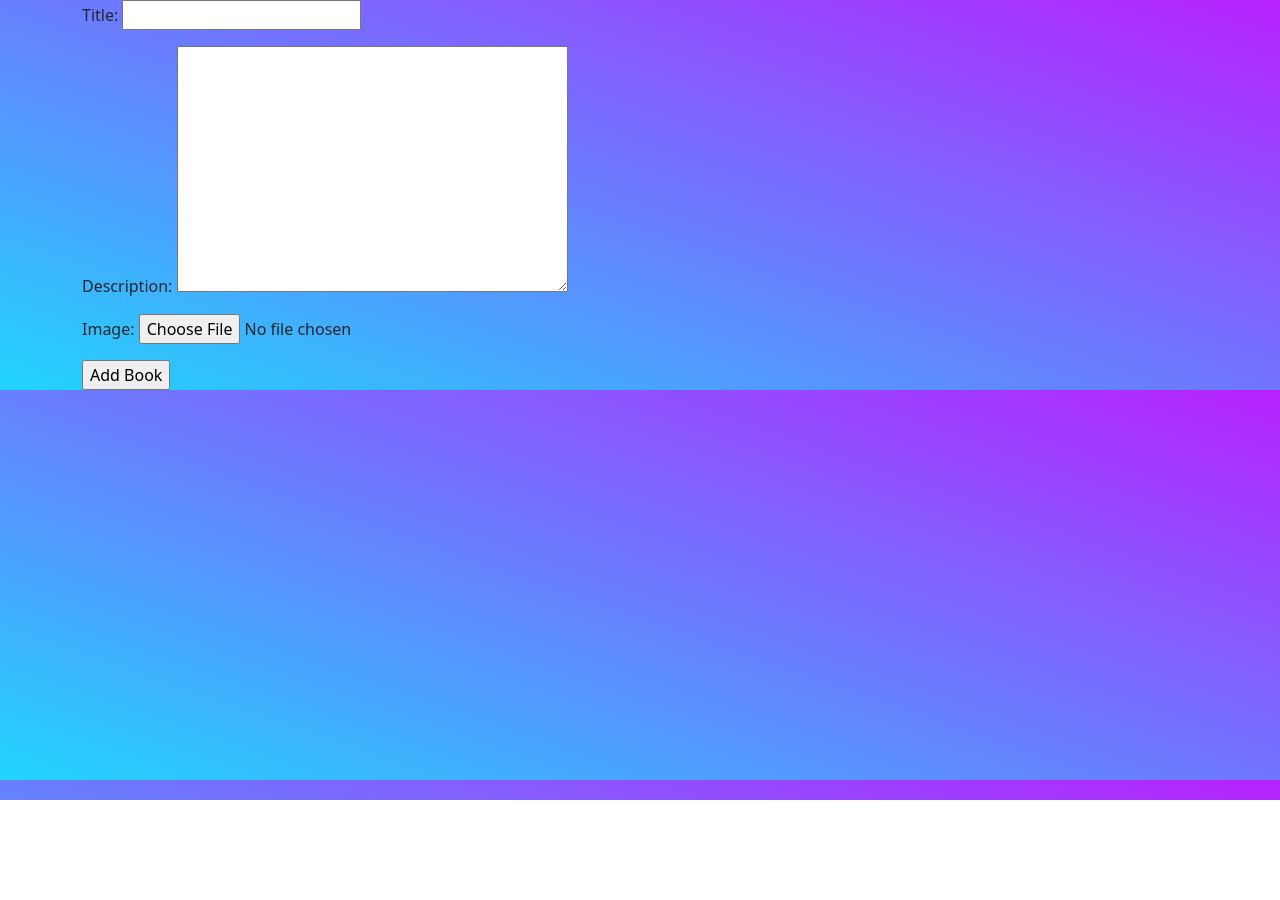
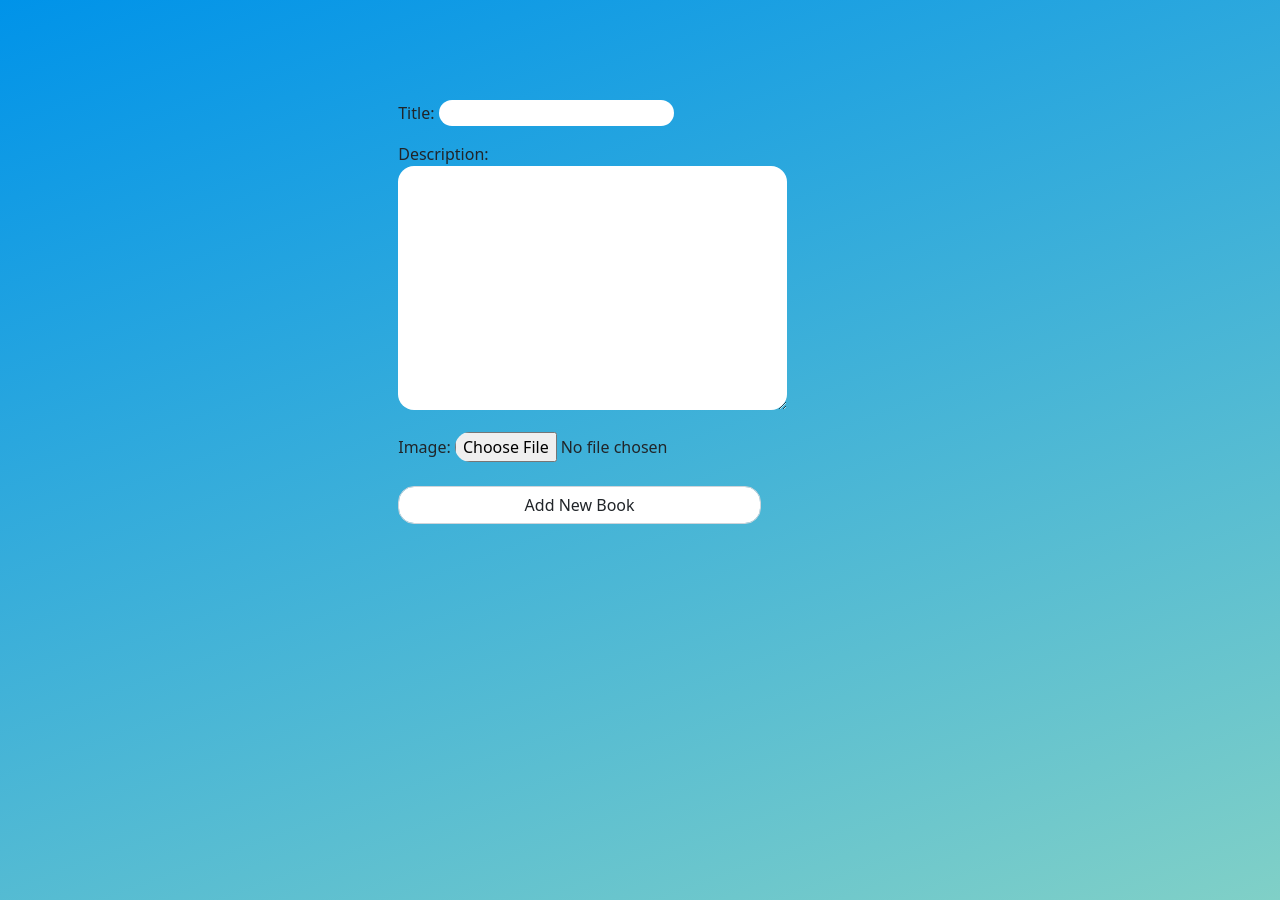
Before and after one commit to Almatov-Nurs/month_3, a Django app: page /add-book/ in a window 1280 px wide. Before the commit the page ends 800 px from the top, so only its background shows below. Run offline with Django 4.2, Linux system fonts and the light colour scheme; some libraries are stand-ins or nearby versions.

Commit message:
form_verst

```diff
--- a/templates/add_book.html
+++ b/templates/add_book.html
@@ -6,19 +6,47 @@
     <title>Add Book</title>
     <link rel="stylesheet" type="text/css" href="{% static 'css/bootstrap.css/' %}" />
 </head>
-<body>
 <style>
+    .forms-form {
+        margin-top: 100px;
+        display: flex;
+        justify-content: center;
+        gap: 20px;
+        border-radius: 130px;
+    }
+
+    .form-control {
+        border-radius: 16px;
+        transition: all 0.5s ease;
+
+    }
+    .form-control:hover{
+        background: #0dcaf0;
+    }
+    .form-label input, textarea, select{
+        border-radius: 16px;
+        outline: none;
+        border: none;
+    }
+
     body {
-        background-color: #21D4FD;
-        background-image: linear-gradient(19deg, #21D4FD 0%, #B721FF 100%);
+        height: 100vh;
+        background-image: linear-gradient(160deg, #0093E9 0%, #80D0C7 100%);
     }
 </style>
-<div class="container">
-    <form action="/add-book/" method="POST" enctype="multipart/form-data" >
-        {% csrf_token %}
-        {{ form.as_p }}
-        <input type="submit" value="Add Book"/>
-    </form>
+<body>
+<div class="container forms-form">
+    <div class="mb-3">
+        <div class="row gy-6">
+            <form action="/add-book/" method="POST" enctype="multipart/form-data">
+                {% csrf_token %}
+                <div class="col-9">
+                    <label for="formFile" class="form-label">{{ form.as_p }}</label>
+                    <input class="form-control" type="submit" value="Add New Book">
+                </div>
+            </form>
+        </div>
+    </div>
 </div>
 </body>
 </html>
--- a/templates/book_detail.html
+++ b/templates/book_detail.html
@@ -61,7 +61,6 @@
         background-color: #00DBDE;
         background-image: linear-gradient(90deg, #00DBDE 0%, #FC00FF 100%);
     }
-
 </style>
 
 <div class="card mb-3">
@@ -88,7 +87,7 @@
                     <p class="card-text">Information about {{ e.expert_selection.name }}:
                         {{ e.expert_selection.info }}
                     </p><br>
-                    <p class="card-text">Recommendation text: {{e.text}}</p>
+                    <p class="card-text">Recomedation text: {{ e.text}}</p>
                 {% endfor %}
             </ul>
         </div>
@@ -110,7 +109,7 @@
         <form action="" method="POST" enctype="multipart/form-data">
             {% csrf_token %}
             {{ form.as_p }}
-            <input type="submit" value="Add a comment">
+            <input class="form-control" type="submit" value="Add a comment">
         </form>
     </div>
 </div>
```
Also changed, not shown: templates/book_raiting.html (+43 -5 lines), db.sqlite3, media/1234567109_fjzD4jJ.jpg (added), media/1234567109_rvr8OUJ.jpg (added), media/photo5305445721064977853_eUzseyj.jpg (added).
